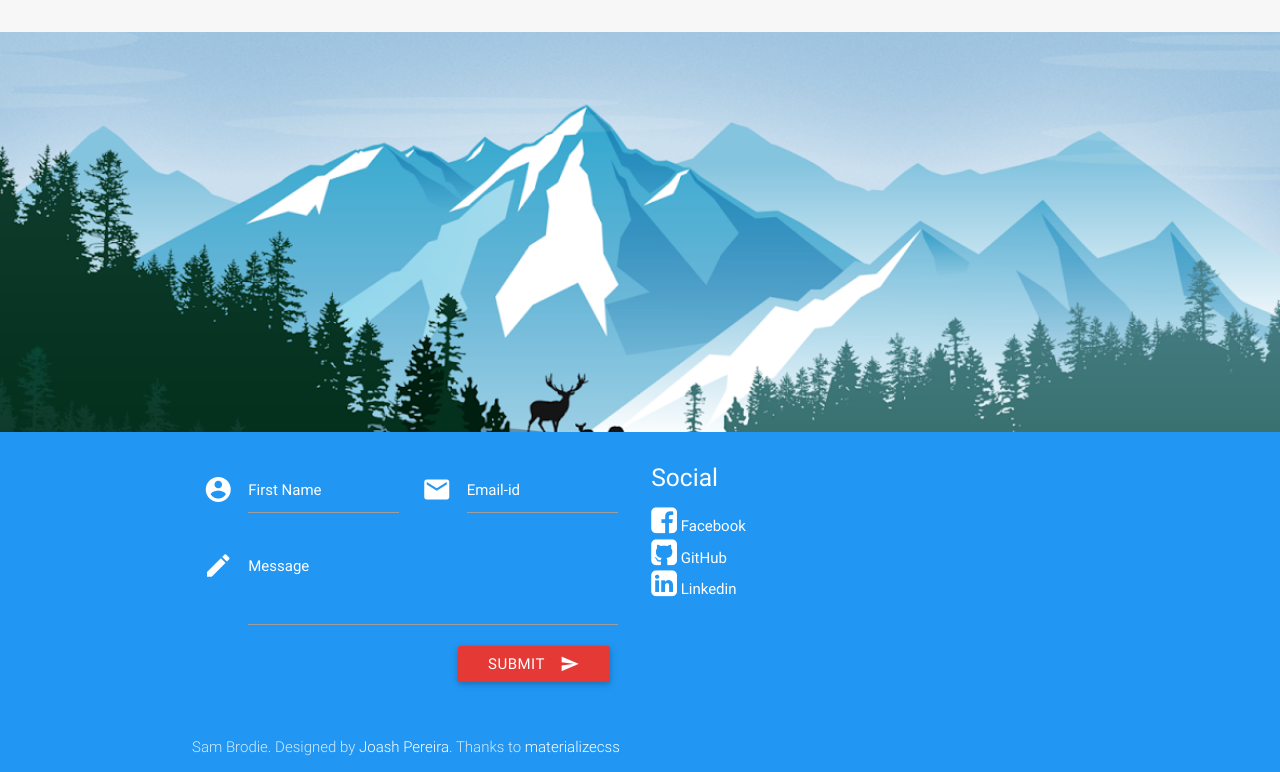
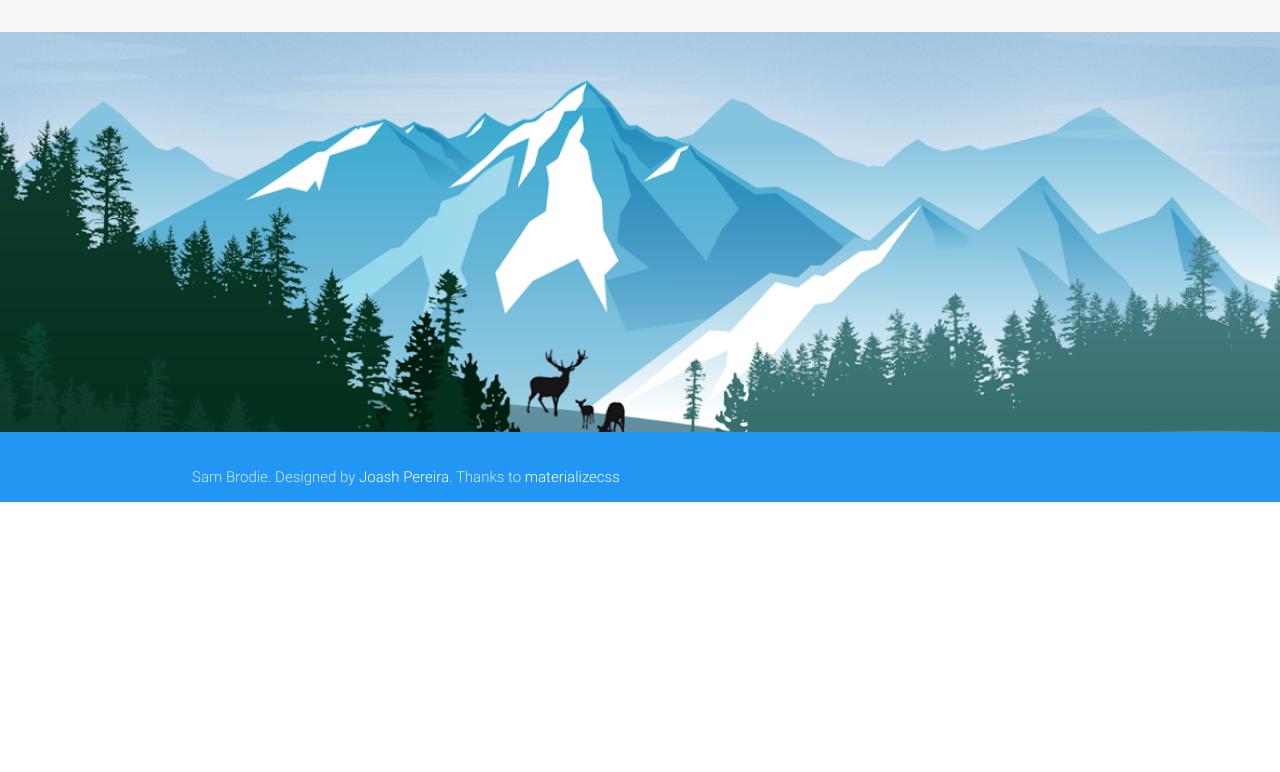
Before and after one commit to SamB100/SamB100.github.io, a plain HTML site: page index.html in a window 1280 px wide. Shown: the part 1875-2647 px from the top of the page. After the commit the page ends 2377 px from the top, so only its background shows below. Drawn offline with Linux system fonts and the light colour scheme.

Commit message:
removed social media stuff

```diff
--- a/index.html
+++ b/index.html
@@ -30,7 +30,7 @@
             <div class="nav-wrapper">
             <a href="#" id="logo-container" class="brand-logo">
                 <!-- The title at the top of the page -->
-                Sam Brodie
+                Sam Brodie MEng
                 </a>
                 <ul class="right hide-on-med-and-down">
                     <!-- The navigation bar for big screens -->
@@ -136,60 +136,7 @@
 
 <!--Footer-->
 <footer id="contact" class="page-footer default_color scrollspy">
-    <div class="container">
-        <div class="row">
-            <div class="col l6 s12">
-                <!-- Change the action value to direct to your email (this might only work when you publish the website on GitHub Pages) -->
-                <form class="col s12" action="https://formspree.io/example@example.com" method="post">
-                    <div class="row">
-                        <div class="input-field col s6">
-                            <i class="mdi-action-account-circle prefix white-text"></i>
-                            <input id="icon_prefix" name="name" type="text" class="validate white-text">
-                            <label for="icon_prefix" class="white-text">First Name</label>
-                        </div>
-                        <div class="input-field col s6">
-                            <i class="mdi-communication-email prefix white-text"></i>
-                            <input id="icon_email" name="email" type="email" class="validate white-text">
-                            <label for="icon_email" class="white-text">Email-id</label>
-                        </div>
-                        <div class="input-field col s12">
-                            <i class="mdi-editor-mode-edit prefix white-text"></i>
-                            <textarea id="icon_prefix2" name="message" class="materialize-textarea white-text"></textarea>
-                            <label for="icon_prefix2" class="white-text">Message</label>
-                        </div>
-                        <div class="col offset-s7 s5">
-                            <button class="btn waves-effect waves-light red darken-1" type="submit">Submit
-                                <i class="mdi-content-send right white-text"></i>
-                            </button>
-                        </div>
-                    </div>
-                </form>
-            </div>
-            <div class="col l6 s12">
-                <h5 class="white-text">Social</h5>
-                <ul>
-                    <li>
-                        <!-- Change the href value to direct to your Facebook account  -->
-                        <a class="white-text" href="https://www.facebook.com/joash.c.pereira">
-                            <i class="small fa fa-facebook-square white-text"></i> Facebook
-                        </a>
-                    </li>
-                    <li>
-                        <!-- Change the href value to direct to your GitHub account  -->
-                        <a class="white-text" href="https://github.com/joashp">
-                            <i class="small fa fa-github-square white-text"></i> GitHub
-                        </a>
-                    </li>
-                    <li>
-                        <!-- Change the href value to direct to your LinkedIn account  -->
-                        <a class="white-text" href="https://www.linkedin.com/in/joashp">
-                            <i class="small fa fa-linkedin-square white-text"></i> Linkedin
-                        </a>
-                    </li>
-                </ul>
-            </div>
-        </div>
-    </div>
+
     <div class="footer-copyright default_color">
         <div class="container">
             <!-- Add your name to the footer -->
```
